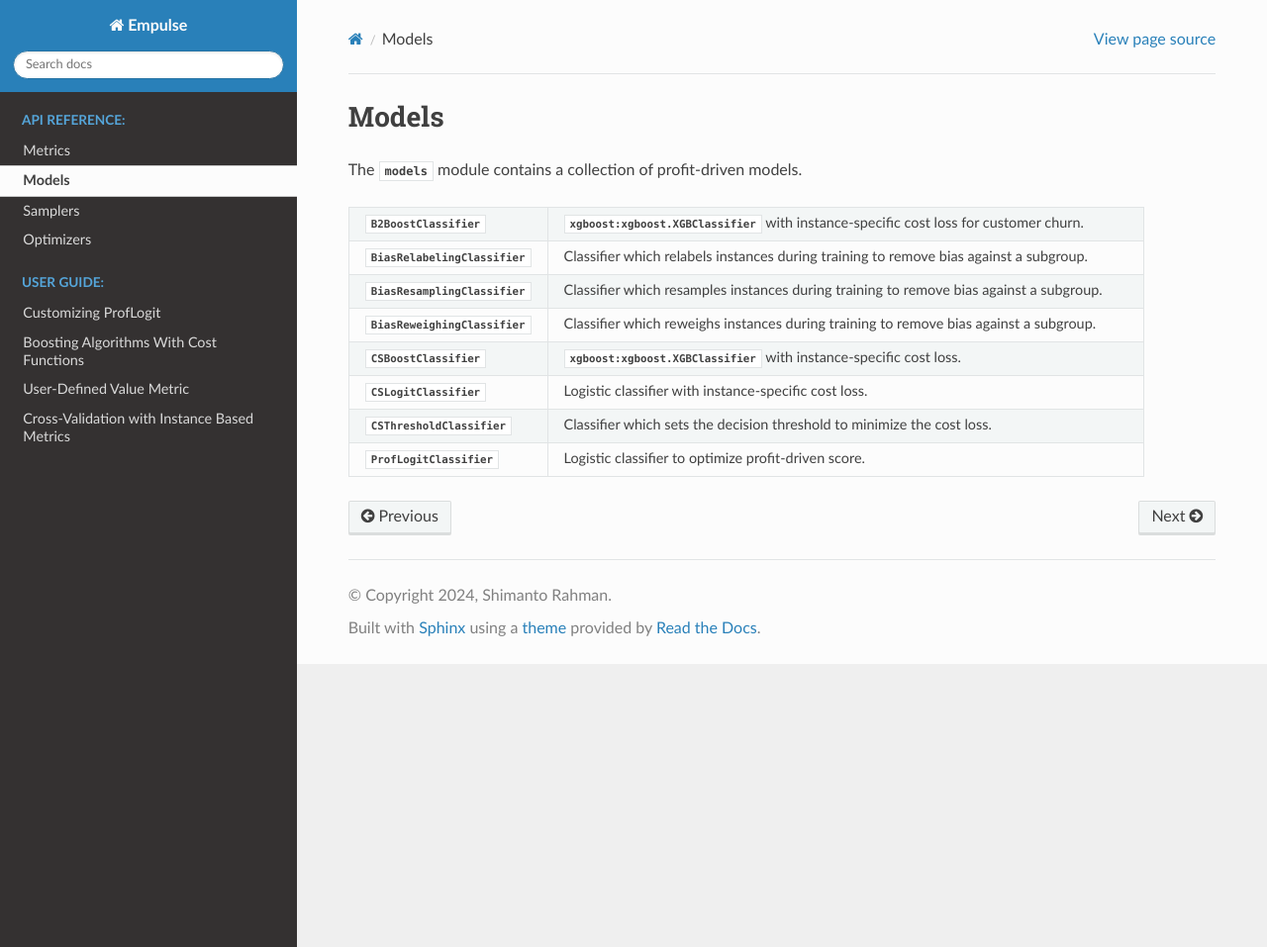
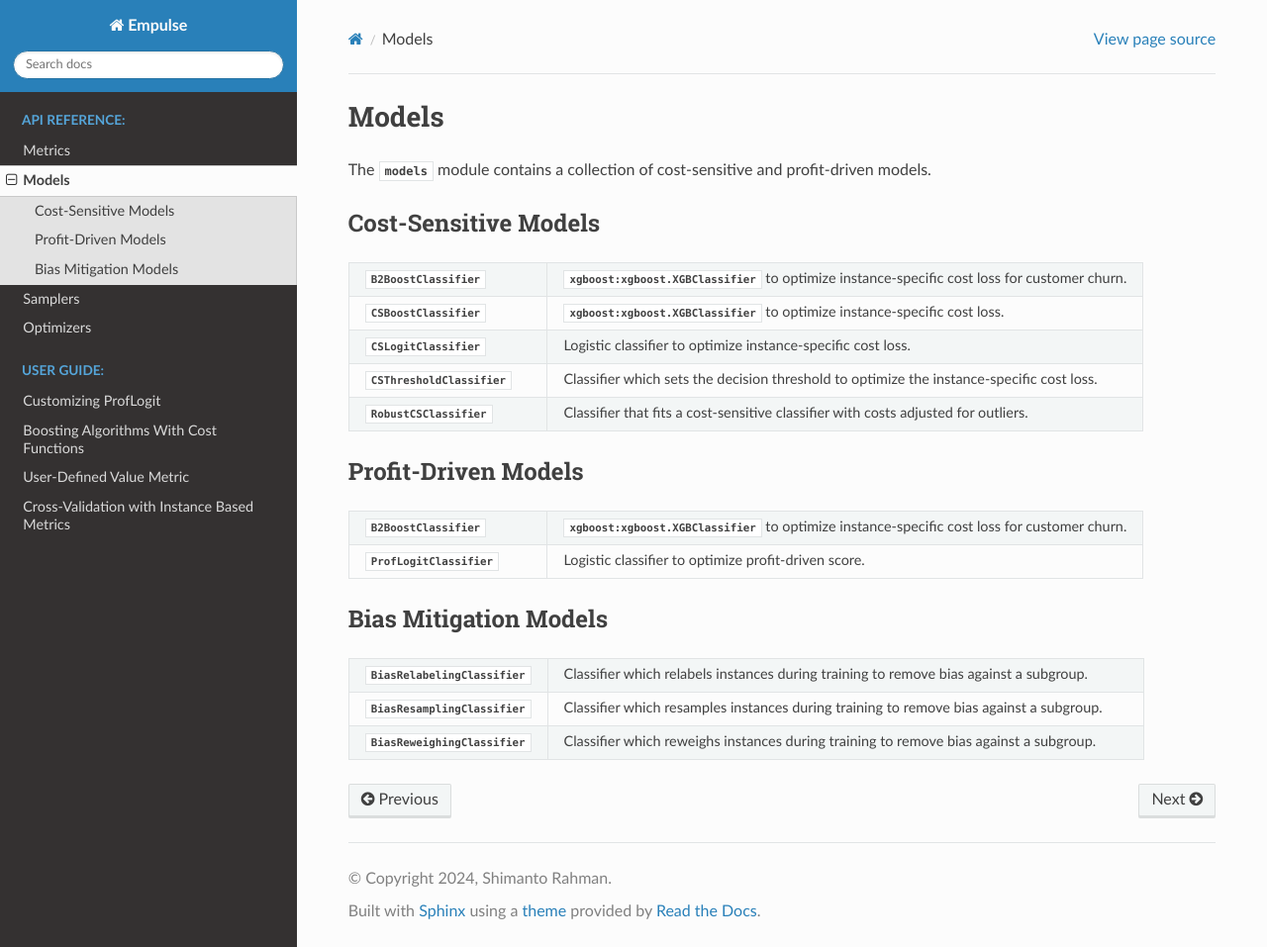
Before and after one commit to ShimantoRahman/empulse, a Sphinx documentation site: the page built from docs/reference/models.rst, in a window 1280 px wide and 957 px high. Shown: the whole window at 99% size. Built offline with Sphinx 7.4.7 and the Read the Docs theme 3.1.0, drawn with Linux system fonts in a browser that asks for light colours.

Commit message:
Update documentation

```diff
--- a/docs/reference/models.rst
+++ b/docs/reference/models.rst
@@ -1,26 +1,47 @@
 .. module:: empulse.models
 
+======
 Models
 ======
 
-The :mod:`~empulse.models` module contains a collection of profit-driven models.
+The :mod:`~empulse.models` module contains a collection of cost-sensitive and profit-driven models.
+
+Cost-Sensitive Models
+=====================
+.. list-table::
+   :widths: 25 75
+
+   * - :class:`B2BoostClassifier`
+     - :class:`xgboost:xgboost.XGBClassifier` to optimize instance-specific cost loss for customer churn.
+   * - :class:`CSBoostClassifier`
+     - :class:`xgboost:xgboost.XGBClassifier` to optimize instance-specific cost loss.
+   * - :class:`CSLogitClassifier`
+     - Logistic classifier to optimize instance-specific cost loss.
+   * - :class:`CSThresholdClassifier`
+     - Classifier which sets the decision threshold to optimize the instance-specific cost loss.
+   * - :class:`RobustCSClassifier`
+     - Classifier that fits a cost-sensitive classifier with costs adjusted for outliers.
+
+Profit-Driven Models
+====================
 
 .. list-table::
    :widths: 25 75
 
    * - :class:`B2BoostClassifier`
-     - :class:`xgboost:xgboost.XGBClassifier` with instance-specific cost loss for customer churn.
+     - :class:`xgboost:xgboost.XGBClassifier` to optimize instance-specific cost loss for customer churn.
+   * - :class:`ProfLogitClassifier`
+     - Logistic classifier to optimize profit-driven score.
+
+Bias Mitigation Models
+======================
+
+.. list-table::
+   :widths: 25 75
+
    * - :class:`BiasRelabelingClassifier`
      - Classifier which relabels instances during training to remove bias against a subgroup.
    * - :class:`BiasResamplingClassifier`
      - Classifier which resamples instances during training to remove bias against a subgroup.
    * - :class:`BiasReweighingClassifier`
      - Classifier which reweighs instances during training to remove bias against a subgroup.
-   * - :class:`CSBoostClassifier`
-     - :class:`xgboost:xgboost.XGBClassifier` with instance-specific cost loss.
-   * - :class:`CSLogitClassifier`
-     - Logistic classifier with instance-specific cost loss.
-   * - :class:`CSThresholdClassifier`
-     - Classifier which sets the decision threshold to minimize the cost loss.
-   * - :class:`ProfLogitClassifier`
-     - Logistic classifier to optimize profit-driven score.
```
Also changed, not shown: docs/reference/models/RobustCSClassifier.rst (added, +11 -0 lines), 6 other files.
